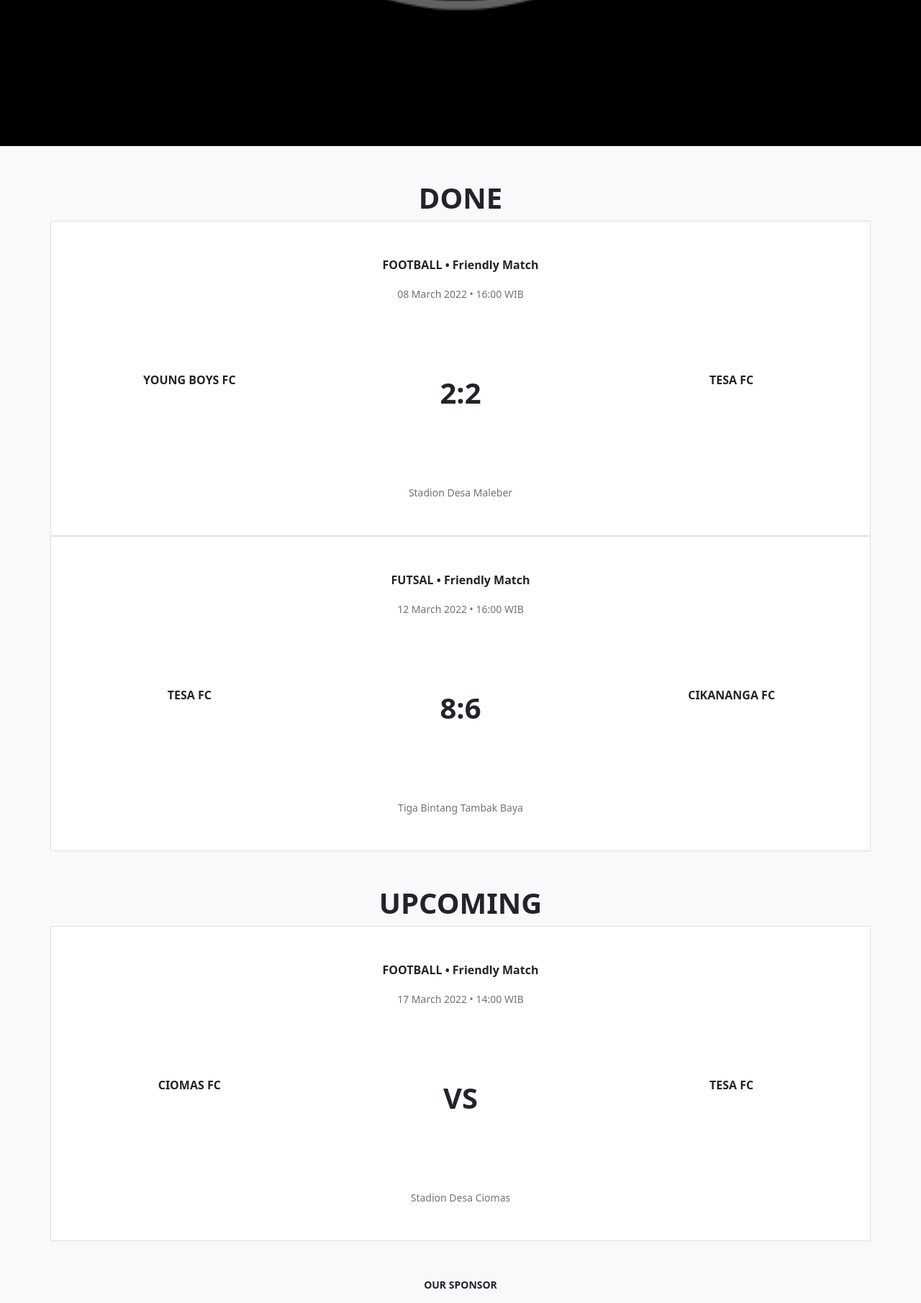
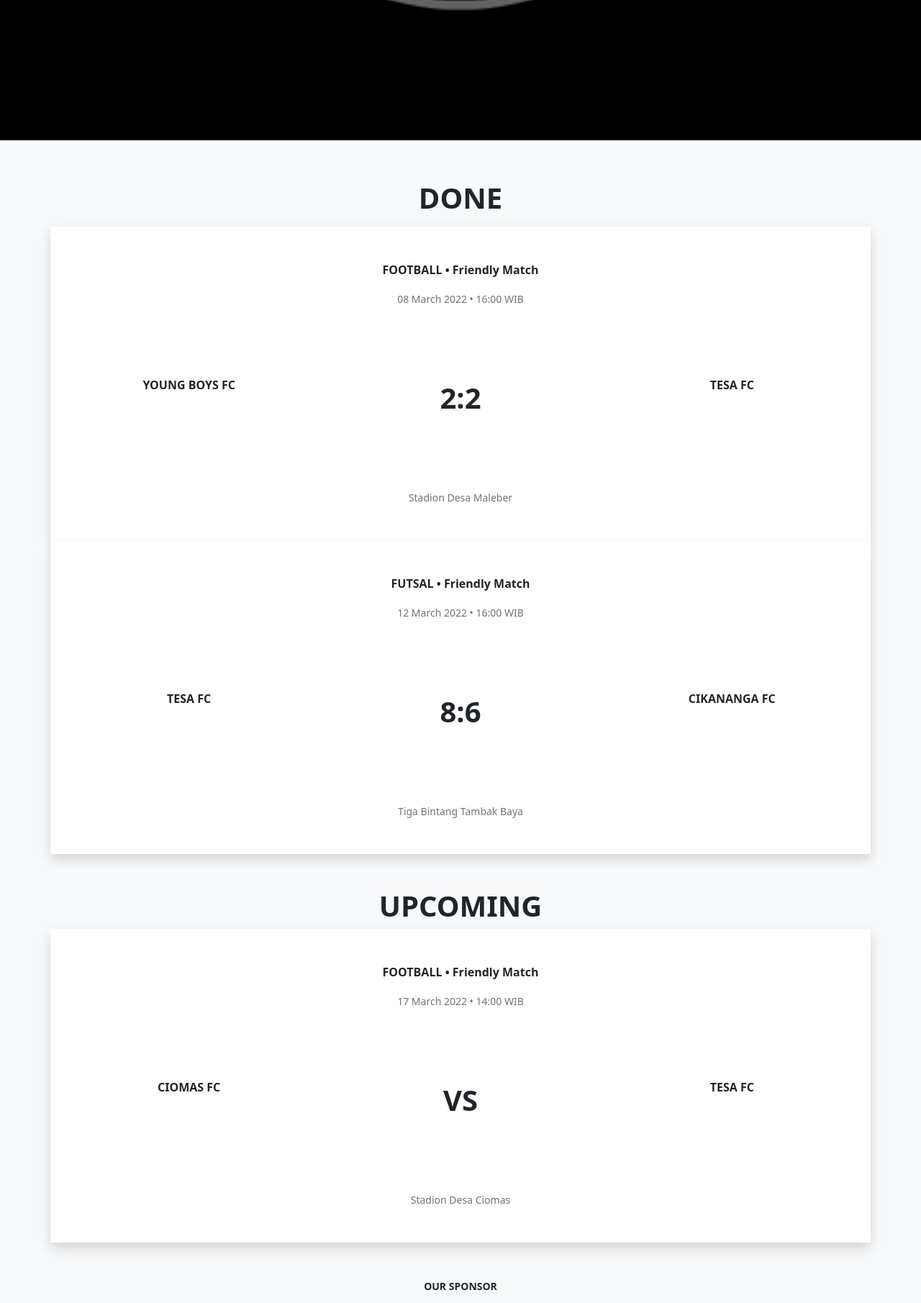
Before and after one commit to tesafc/www2, a Jekyll site: the page built from matches.html, in a window 1280 px wide. Shown: the part 697-2508 px from the top of the page at 72% size. Built offline with Jekyll 4.4.1, drawn with Linux system fonts in a browser that asks for light colours.

Commit message:
Update matches.html

```diff
--- a/matches.html
+++ b/matches.html
@@ -7,12 +7,12 @@ image: /assets/img/logo-1.png
 <div class="bg-light">
   <div class="container-sm p-0">
     {% assign matches = site.matches | group_by: "status" %}
-    <div class="row row-cols-1 g-0">
+    <div class="row row-cols-1 g-2">
       {% for match in matches %}
       <h1 class="d-block w-100 pt-5 text-uppercase text-center fw-bold">{{ match.name }}</h1>
       {% for item in match.items %}
       <div class="col">
-        <div class="card rounded-0">
+        <div class="card rounded-0 border-0 shadow">
           <div class="card-body py-5">
             <p class="card-text text-center fw-bolder"><span class="text-uppercase">{{ item.type }}</span> • <span class="text-capitalize">{{ item.competition }}</span></p>
             <p class="card-text text-center text-capitalize text-secondary"><small>{{ item.date | date: "%d %B %Y • %R" | append: " WIB" }}</small></p>
```
